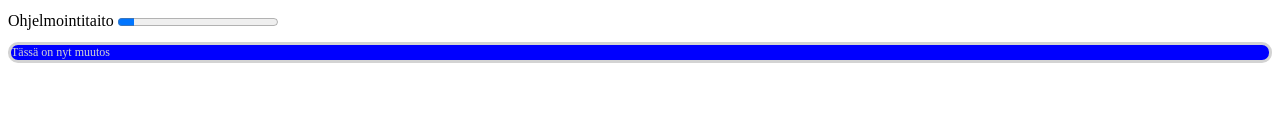
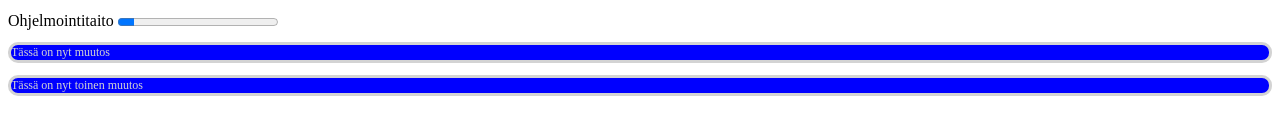
Before and after one commit to ErnoK003/Verkkosivujen-kehittaminen, a plain HTML site: page WS04/second.html in a window 1280 px wide. Shown: the part 297-432 px from the top of the page. Drawn offline with Linux system fonts and the light colour scheme.

Commit message:
toinen testimuutos

```diff
--- a/WS04/second.html
+++ b/WS04/second.html
@@ -21,6 +21,7 @@
         <label>Ohjelmointitaito</label>
         <progress value="10" max="100">10%</progress>
         <p>Tässä on nyt muutos</p>
+        <p>Tässä on nyt toinen muutos</p>
 
     </body>
 </html>
```
